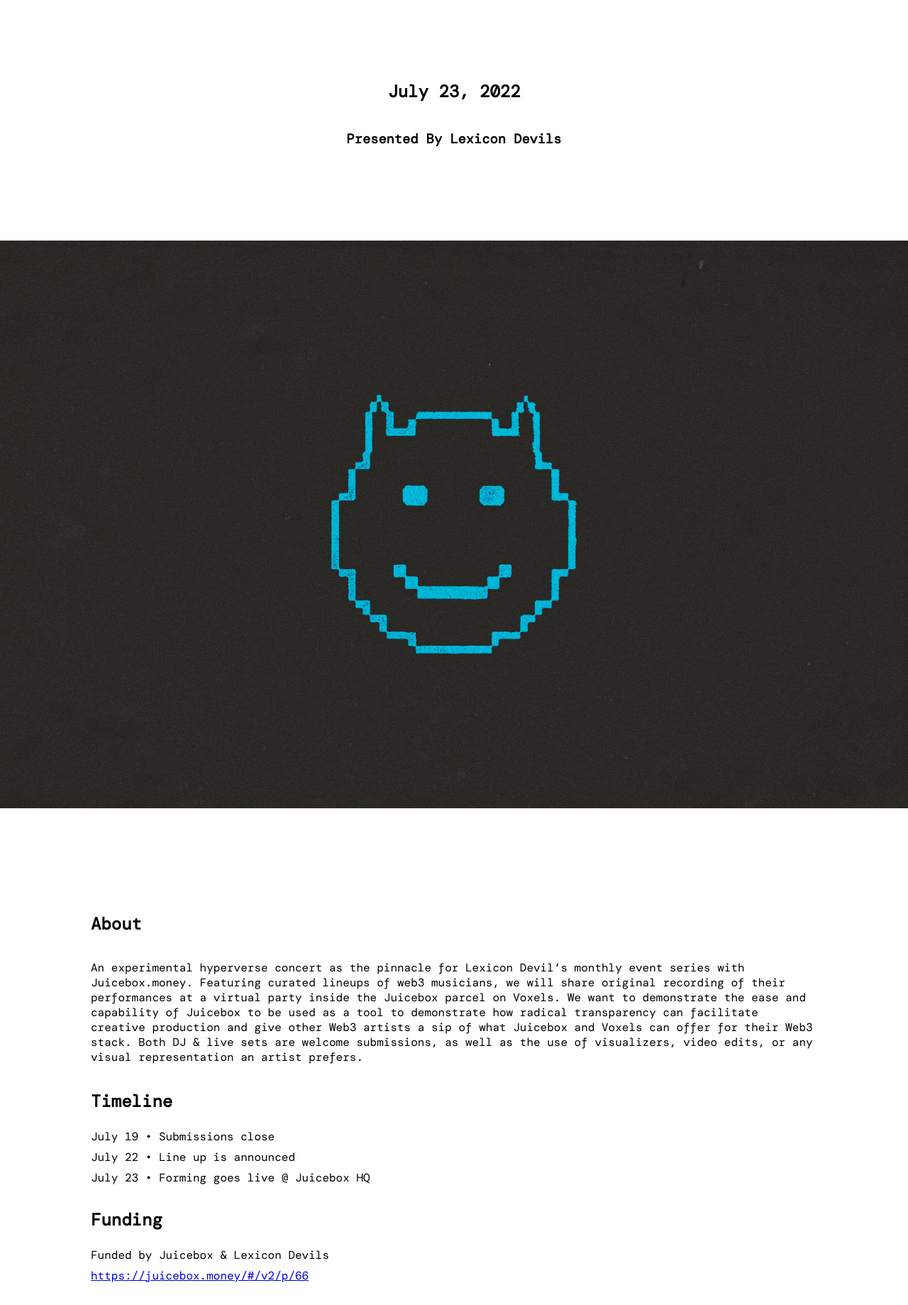
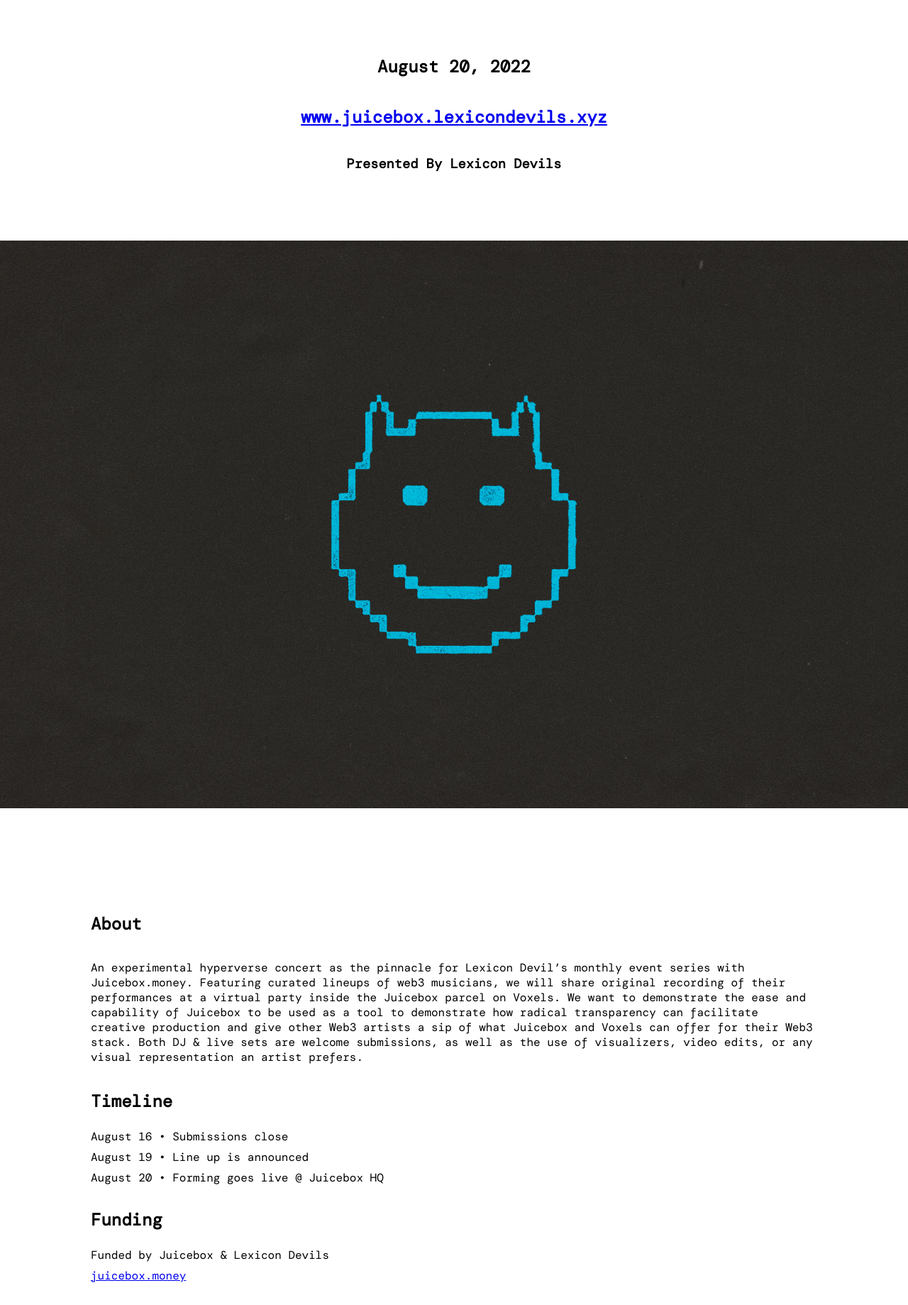
Before and after one commit to gg447062/forming, a website: page public/index.html in a window 1280 px wide. Shown: the part 461-2300 px from the top of the page at 71% size. Drawn offline with nearby package versions, Linux system fonts and the light colour scheme; a web font is replaced by a local one.

Commit message:
updates date

```diff
--- a/public/index.html
+++ b/public/index.html
@@ -19,7 +19,8 @@
     <main>
     <section id="header">
       <h1 id="forming">FORMING</h1>
-      <h2>July 23, 2022</h2>
+      <h2>August 20, 2022</h2>
+      <h2><a href="https://www.juicebox.lexicondevils.xyz" target="_blank">www.juicebox.lexicondevils.xyz</a></h2>
       <h3>Presented By Lexicon Devils</h3>
     </section>
     <section id="devil-banner">
@@ -28,20 +29,20 @@
         <h2>About</h2>
         <p>An experimental hyperverse concert as the pinnacle for Lexicon Devil’s monthly event series with Juicebox.money. Featuring curated lineups of web3 musicians, we will share original recording of their performances at a virtual party inside the Juicebox parcel on Voxels. We want to demonstrate the ease and capability of Juicebox to be used as a tool to demonstrate how radical transparency can facilitate creative production and give other Web3 artists a sip of what Juicebox and Voxels can offer for their Web3 stack. Both DJ & live sets are welcome submissions, as well as the use of visualizers, video edits, or any visual representation an artist prefers.</p>
         <h2>Timeline</h2>
-        <p class="mp-small">July 19 • Submissions close</p>
-        <p class="mp-small">July 22 • Line up is announced</p>
-        <p class="mp-small">July 23 • Forming goes live @ Juicebox HQ</p>
+        <p class="mp-small">August 16 • Submissions close</p>
+        <p class="mp-small">August 19 • Line up is announced</p>
+        <p class="mp-small">August 20 • Forming goes live @ Juicebox HQ</p>
         <h2 class="mt-small">Funding</h2>
         <p class="mp-small">Funded by Juicebox & Lexicon Devils</p>
         <p class="mp-small">
-          <a href="https://juicebox.money/#/v2/p/66" target="_blank">https://juicebox.money/#/v2/p/66</a>
+          <a href="https://juicebox.money/#/v2/p/66" target="_blank">juicebox.money</a>
         </p>
       </section>
       <section id="submission">
         <div id="thank-you">
         <h2>thanks for your submission!</h2>
         <p>Please follow <a href="https://twitter.com/devils_lexicon" target="_blank">@devils_lexicon</a> on twitter for announcements.</p>
-        <p>You can expect to hear from us by July 21st</p>
+        <p>You can expect to hear from us by August 18th</p>
         <a href="https://discord.gg/Trjv9nA7c9" target="_blank">Discord</a>
         <div id="close">X</div>
       </div>
--- a/public/main.css
+++ b/public/main.css
@@ -30,6 +30,10 @@
 
 #lexicon-logo img {
   max-width: 100%;
+}
+
+a:visited {
+  color: blue;
 }
 
 h1 {
```
